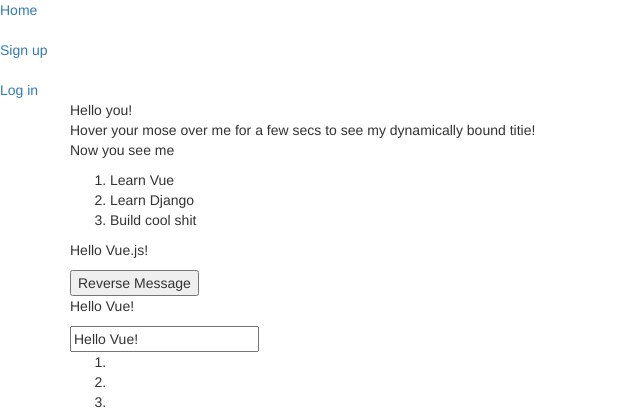
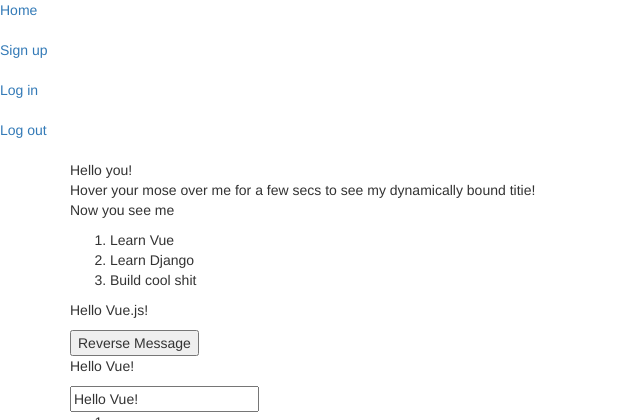
Before and after one commit to tchuanromanee/Diagnostic-Assistance-Software, a Django app: template Web/diagassist/templates/index.html in a window 1280 px wide. Shown: the top 420 px of the page, without its empty margins (0-640 px from the left). Run offline with Django 3.2, Linux system fonts and the light colour scheme; the template is opened without the code that fills it, so the values that code supplies are empty; some libraries are stand-ins or nearby versions.

Commit message:
Add logout to nav bar and have links relative to base dir

```diff
--- a/Web/diagassist/templates/base.html
+++ b/Web/diagassist/templates/base.html
@@ -11,9 +11,10 @@
 </head>
 <body>
   <div id = "navigation">
-    <a class = "nav" href = "http://localhost:8000/diagassist/">Home</a> &nbsp;
-    <a class = "nav" href = "http://localhost:8000/diagassist/signup">Sign up</a> &nbsp;
-    <a class = "nav" href = "http://localhost:8000/diagassist/login">Log in</a>
+    <a class = "nav" href = "/diagassist/">Home</a> &nbsp;
+    <a class = "nav" href = "/diagassist/signup">Sign up</a> &nbsp;
+    <a class = "nav" href = "/diagassist/login">Log in</a> &nbsp;
+    <a class = "nav" href = "/diagassist/logout">Log out</a> &nbsp;
   </div>
   <div class="content container">
           {% block content %}
```
